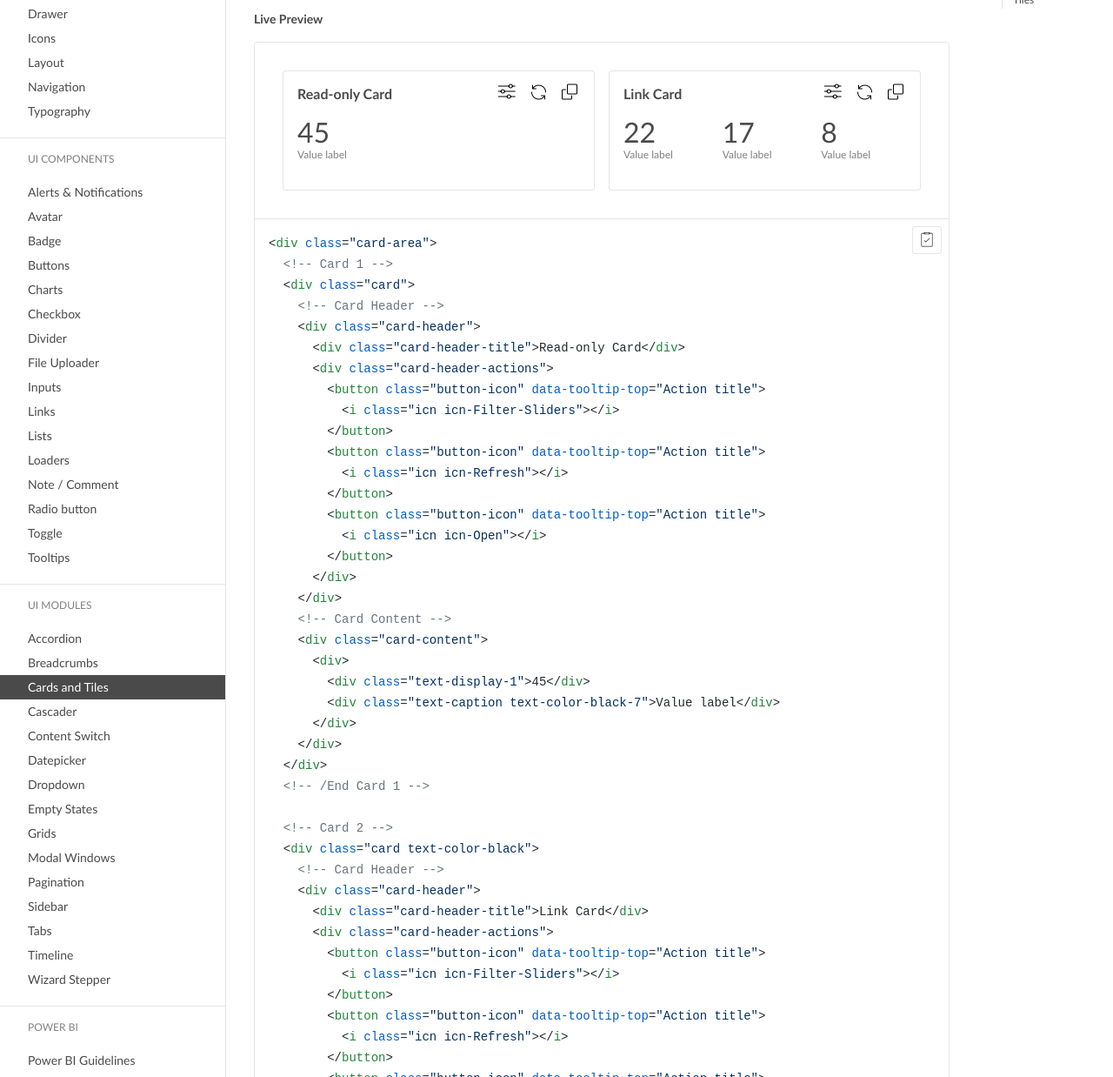
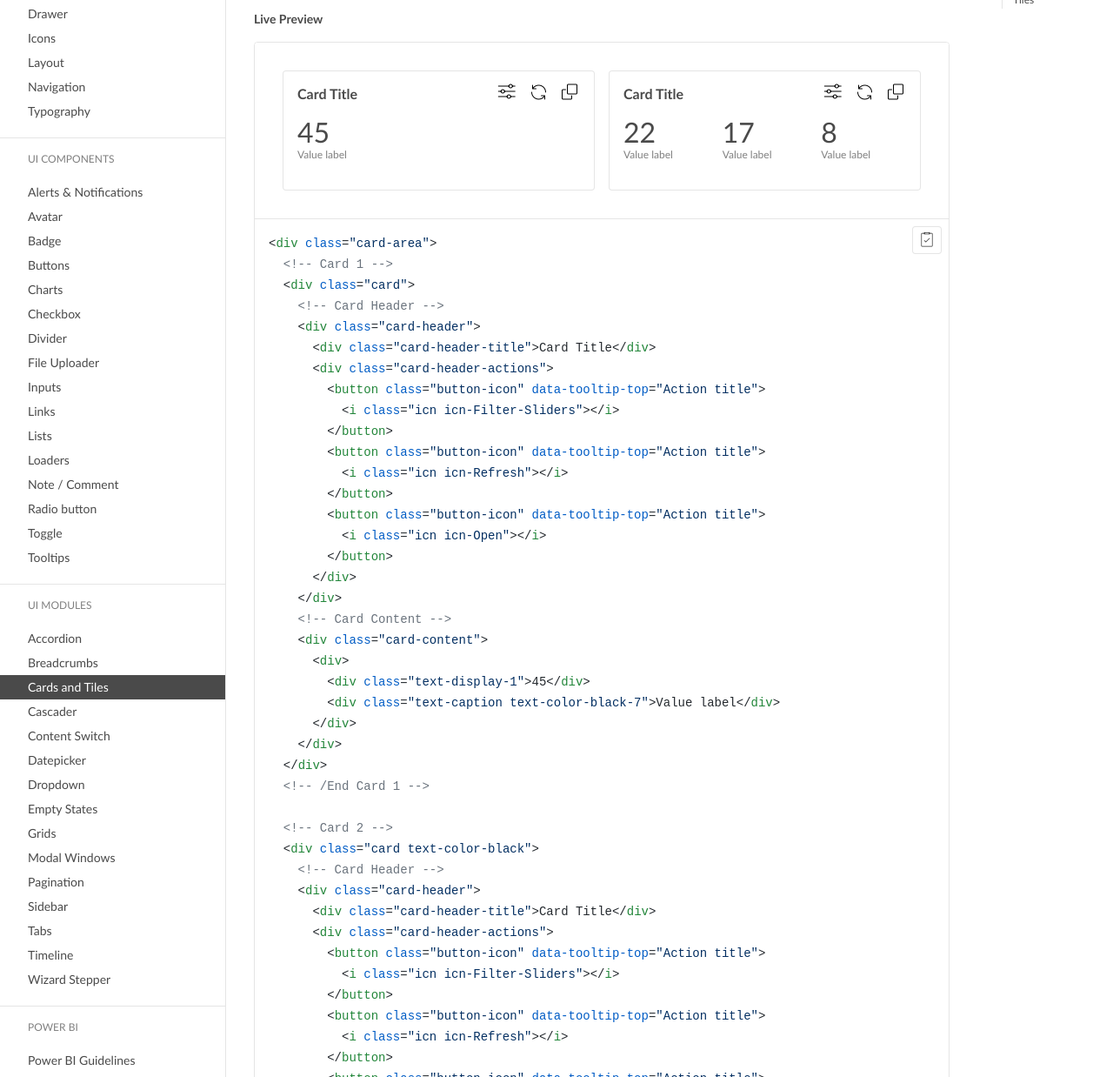
Before and after one commit to COINS-Naz/coins-design-system, a Jekyll site: the page built from _posts/web/ui-modules/2021-04-22-cards.md, in a window 1280 px wide and 1400 px high, scrolled down 1143 px. Shown: the part 162-1400 px from the top of the window at 87% size. Built offline with Jekyll 4.4.1, drawn with Linux system fonts in a browser that asks for light colours; nearby versions of some CDN libraries; some web fonts are replaced; a style sheet for code colours, icons or effects is not loaded.

Commit message:
smallfix

```diff
--- a/_posts/web/ui-modules/2021-04-22-cards.md
+++ b/_posts/web/ui-modules/2021-04-22-cards.md
@@ -48,7 +48,7 @@ Content area is a free to use space as long as it follows the rules of the COINS
   <div class="card">
     <!-- Card Header -->
     <div class="card-header">
-      <div class="card-header-title">Read-only Card</div>
+      <div class="card-header-title">Card Title</div>
       <div class="card-header-actions">
         <button class="button-icon" data-tooltip-top="Action title">
           <i class="icn icn-Filter-Sliders"></i>
@@ -75,7 +75,7 @@ Content area is a free to use space as long as it follows the rules of the COINS
   <div class="card text-color-black">
     <!-- Card Header -->
     <div class="card-header">
-      <div class="card-header-title">Link Card</div>
+      <div class="card-header-title">Card Title</div>
       <div class="card-header-actions">
         <button class="button-icon" data-tooltip-top="Action title">
           <i class="icn icn-Filter-Sliders"></i>
```
